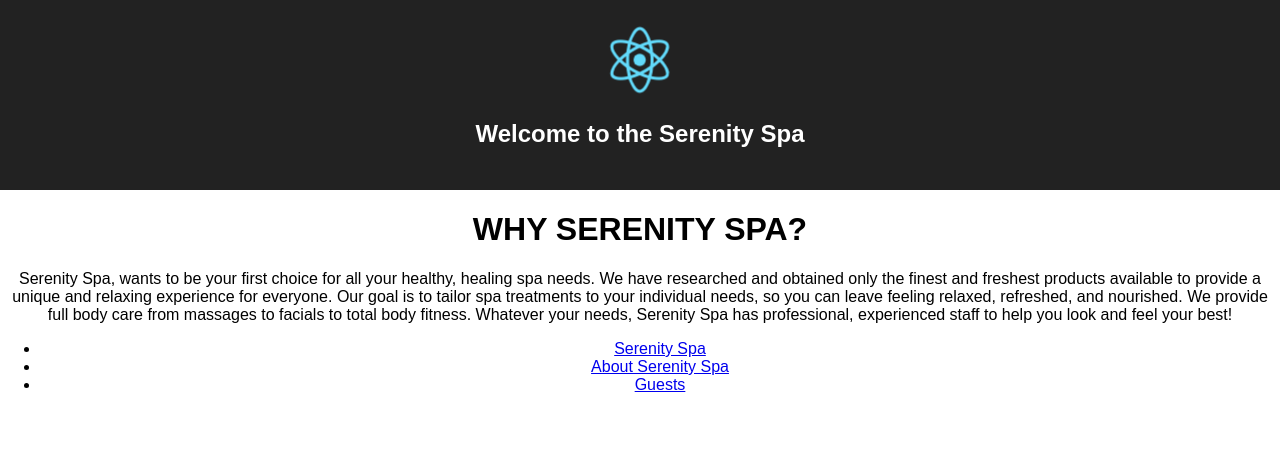
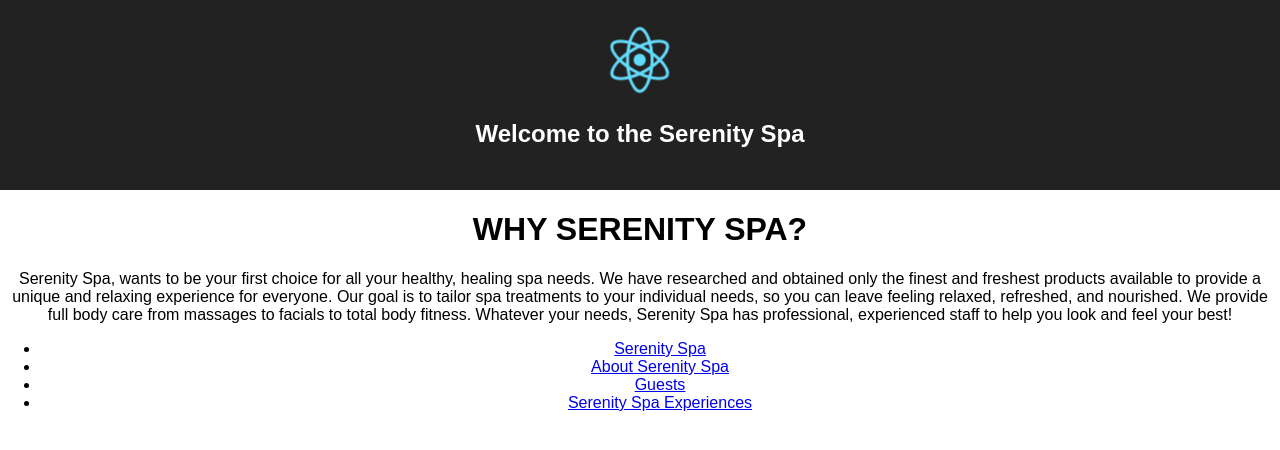
Before and after one commit to lillianku/serenity, a React (Create React App) app in the folder client/: page /about in a window 1280 px wide. Shown: the top 450 px of the page. Built offline with nearby package versions, Linux system fonts and the light colour scheme.

Commit message:
added experiences route to home page

```diff
--- a/client/src/components/About.js
+++ b/client/src/components/About.js
@@ -1,6 +1,6 @@
 //Create component for About page
 import React, { Component } from 'react';
-import axios from 'axios';
+
 
 class About extends Component {
   render() {
--- a/client/src/components/App.js
+++ b/client/src/components/App.js
@@ -4,7 +4,9 @@ import './App.css';
 import Home from '../components/Home.js';
 import About from '../components/About.js';
 import GuestsAll from '../components/GuestsAll.js';
-import { BrowserRouter as Router, Route, Switch, Link } from "react-router-dom";
+import Experiences from '../components/Experiences.js';
+import { BrowserRouter as Router, Route, Switch, Link, Redirect } from "react-router-dom";
+
 
 class App extends Component {
   render() {
@@ -17,15 +19,18 @@ class App extends Component {
           </header>
 
           <Switch>
+              <Redirect exact from='/' to='/home' />
               <Route exact path='/home' component={Home} />
               <Route exact path='/about' component={About} />
               <Route exact path='/guests' component={GuestsAll} />
+              <Route exact path='/experiences' component={Experiences} />
           </Switch>
 
             <ul className="nav-links">
               <li> <Link to="/home">Serenity Spa</Link> </li>
               <li> <Link to="/about">About Serenity Spa</Link> </li>
               <li> <Link to="/guests">Guests</Link> </li>
+              <li> <Link to="/experiences">Serenity Spa Experiences</Link> </li>
             </ul>
 
           </div>
--- a/client/src/components/Home.js
+++ b/client/src/components/Home.js
@@ -1,8 +1,8 @@
 //Should just be a welcome page?
 //Maybe a carousel of photos?
 import React, { Component } from 'react';
-import { Link } from "react-router-dom";
-import axios from 'axios';
+
+
 
 class Home extends Component {
   // constructor(props) {
```
